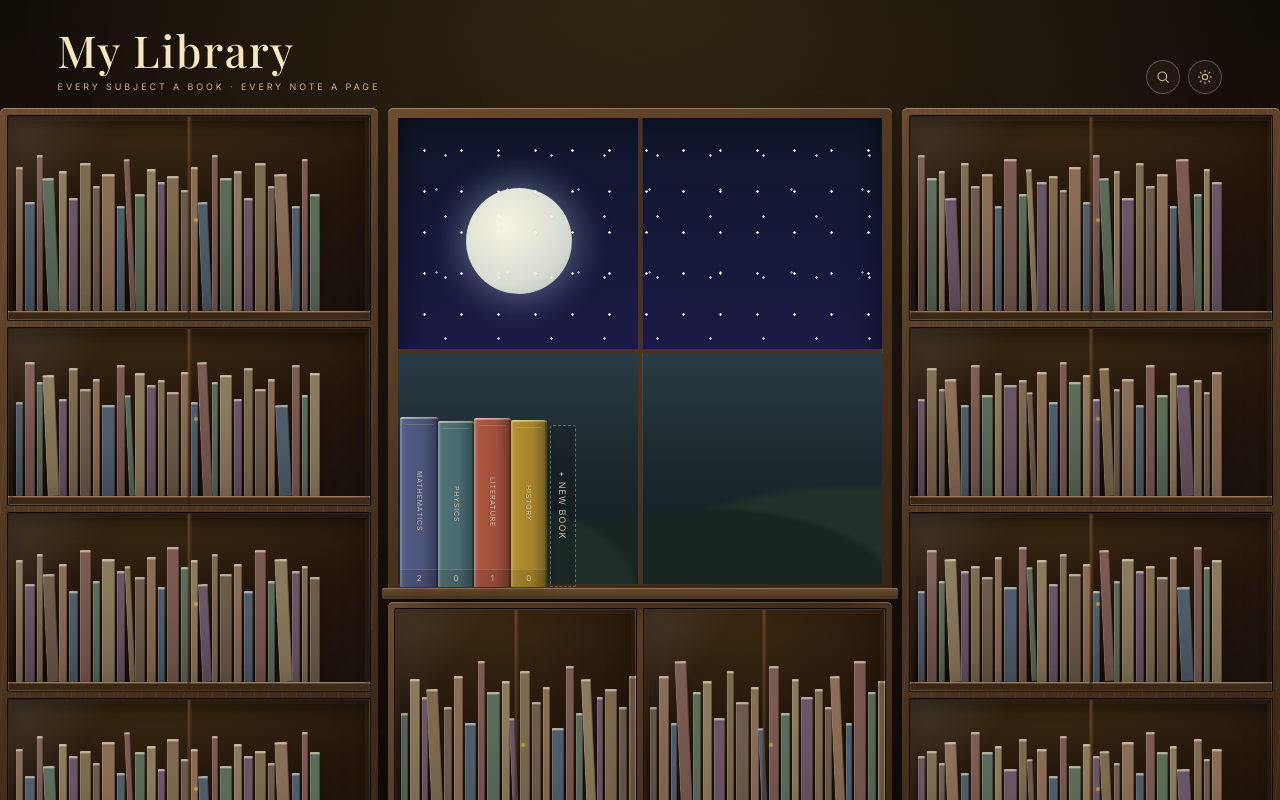
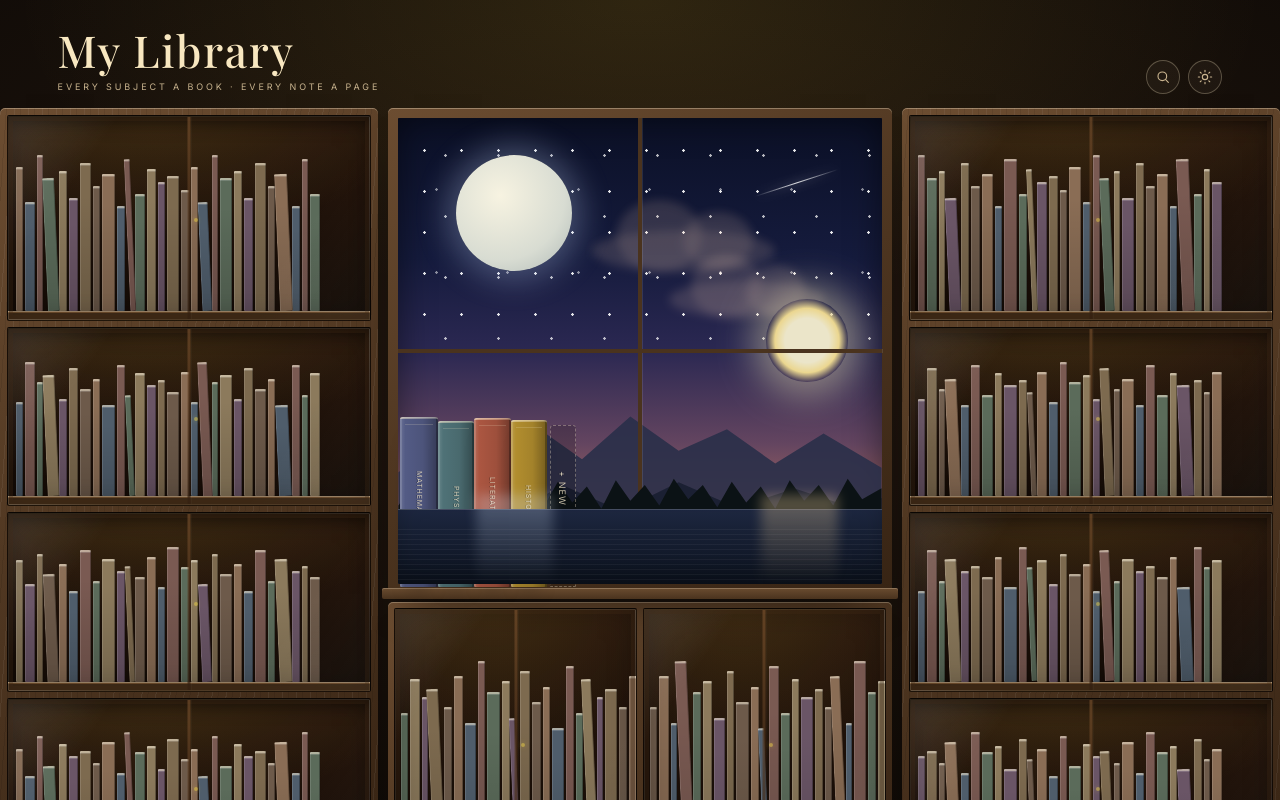
Before and after one commit to olcanaskar/my-library, a Next.js app: page / in a window 1280 px wide. Built offline with nearby package versions, Linux system fonts and the light colour scheme; a web font is replaced by a local one.

Commit message:
feat: enrich the window view with a twilight landscape

```diff
--- a/app/globals.css
+++ b/app/globals.css
@@ -1196,6 +1196,23 @@ input::placeholder {
   --library-bay-glow: rgba(201, 162, 39, 0.12);
   --library-floor-1: #8c6239;
   --library-floor-2: #7e5530;
+  --window-sky: linear-gradient(
+    180deg,
+    #8fbadd 0%,
+    #b9d6e7 35%,
+    #e8dcc2 60%,
+    #f3c79b 82%,
+    #f5b07f 100%
+  );
+  --ridge-far: #8fa3ad;
+  --ridge-mid: #5e7480;
+  --treeline: #2e4a44;
+  --lake-top: #a9c6d2;
+  --lake-bottom: #6f8fa0;
+  --sun-opacity: 1;
+  --moon-opacity: 0.55;
+  --cloud-opacity: 0.9;
+  --stars-opacity: 0;
 
   height: 100dvh;
   overflow: hidden;
@@ -1218,6 +1235,24 @@ html[data-theme="dark"] .library-scene.library-room {
   --library-bay-glow: rgba(253, 224, 71, 0.09);
   --library-floor-1: #3a2a1c;
   --library-floor-2: #2b1e13;
+  --window-sky: linear-gradient(
+    180deg,
+    #0b1026 0%,
+    #151b3d 30%,
+    #2b2852 50%,
+    #644560 70%,
+    #b06d5f 86%,
+    #d88d6d 100%
+  );
+  --ridge-far: #2a2f4a;
+  --ridge-mid: #1b2033;
+  --treeline: #0b1215;
+  --lake-top: #1d2740;
+  --lake-bottom: #0b111c;
+  --sun-opacity: 1;
+  --moon-opacity: 1;
+  --cloud-opacity: 0.45;
+  --stars-opacity: 1;
 
   background:
     radial-gradient(70% 55% at 50% 0%, rgba(253, 224, 71, 0.1), transparent 70%),
@@ -1462,12 +1497,34 @@ html[data-theme="dark"] .library-scene.library-room {
   box-shadow: inset 0 0 34px rgba(0, 0, 0, 0.5);
 }
 
-.library-room .window-sun,
 .library-room .window-moon {
-  top: 15%;
+  top: 8%;
   right: auto;
-  left: 14%;
-  width: 22%;
+  left: 12%;
+  z-index: 2;
+  width: 24%;
+  box-shadow: 0 0 30px 10px rgba(200, 220, 255, 0.28);
+}
+
+.library-room .window-sun {
+  top: 39%;
+  right: 7%;
+  left: auto;
+  z-index: 2;
+  width: 17%;
+  box-shadow: 0 0 34px 14px rgba(255, 244, 200, 0.45);
+}
+
+html[data-theme="light"] .library-room .window-moon {
+  filter: saturate(0.55) brightness(1.2);
+}
+
+html[data-theme="dark"] .library-room .window-sun {
+  filter: saturate(1.15) brightness(0.92);
+}
+
+html[data-theme="dark"] .library-room .window-cloud {
+  background: rgba(255, 214, 186, 0.32);
 }
 
 .library-room .window-stars {
@@ -1475,23 +1532,185 @@ html[data-theme="dark"] .library-scene.library-room {
 }
 
 .library-room .window-cloud-a {
-  top: 22%;
+  top: 24%;
+  left: 40%;
+  width: 38%;
 }
 
 .library-room .window-cloud-b {
-  top: 34%;
-}
-
-.library-room .window-hills {
-  height: 50%;
-}
-
-.library-room .window-sun {
-  box-shadow: 0 0 34px 14px rgba(255, 244, 200, 0.45);
-}
-
-.library-room .window-moon {
-  box-shadow: 0 0 30px 10px rgba(200, 220, 255, 0.28);
+  top: 35%;
+  left: 56%;
+  width: 32%;
+  height: 8%;
+}
+
+.window-shooting-star {
+  position: absolute;
+  top: 11%;
+  right: 9%;
+  z-index: 2;
+  width: 18%;
+  height: 1px;
+  transform: rotate(-18deg);
+  transform-origin: right center;
+  background: linear-gradient(
+    90deg,
+    transparent,
+    rgba(255, 255, 255, 0.9),
+    transparent
+  );
+  filter: drop-shadow(0 0 4px rgba(255, 255, 255, 0.8));
+  opacity: var(--stars-opacity);
+}
+
+.window-ridge {
+  position: absolute;
+  right: 0;
+  bottom: 0;
+  left: 0;
+}
+
+.window-ridge--far {
+  z-index: 3;
+  height: 46%;
+  background: var(--ridge-far);
+  clip-path: polygon(
+    0 48%,
+    8% 34%,
+    18% 46%,
+    28% 26%,
+    38% 42%,
+    48% 22%,
+    58% 38%,
+    68% 28%,
+    78% 44%,
+    88% 30%,
+    100% 46%,
+    100% 100%,
+    0 100%
+  );
+  opacity: 0.9;
+}
+
+.window-ridge--mid {
+  z-index: 4;
+  height: 34%;
+  background: var(--ridge-mid);
+  clip-path: polygon(
+    0 56%,
+    10% 44%,
+    22% 58%,
+    34% 38%,
+    46% 54%,
+    58% 36%,
+    70% 52%,
+    82% 40%,
+    94% 52%,
+    100% 46%,
+    100% 100%,
+    0 100%
+  );
+}
+
+.window-treeline {
+  position: absolute;
+  right: 0;
+  bottom: 13%;
+  left: 0;
+  z-index: 5;
+  height: 17%;
+  background: var(--treeline);
+  clip-path: polygon(
+    0 78%,
+    3% 52%,
+    6% 76%,
+    9% 46%,
+    12% 72%,
+    15% 50%,
+    18% 78%,
+    21% 44%,
+    24% 70%,
+    27% 52%,
+    30% 80%,
+    33% 48%,
+    36% 74%,
+    39% 54%,
+    42% 82%,
+    45% 46%,
+    48% 72%,
+    51% 52%,
+    54% 78%,
+    57% 44%,
+    60% 70%,
+    63% 52%,
+    66% 80%,
+    69% 48%,
+    72% 74%,
+    75% 54%,
+    78% 82%,
+    81% 46%,
+    84% 72%,
+    87% 52%,
+    90% 78%,
+    93% 44%,
+    96% 70%,
+    100% 56%,
+    100% 100%,
+    0 100%
+  );
+}
+
+.window-lake {
+  position: absolute;
+  right: 0;
+  bottom: 0;
+  left: 0;
+  z-index: 6;
+  height: 16%;
+  background: linear-gradient(180deg, var(--lake-top), var(--lake-bottom));
+  box-shadow:
+    inset 0 1px 0 rgba(255, 255, 255, 0.18),
+    inset 0 -12px 22px rgba(0, 0, 0, 0.2);
+}
+
+.window-lake::after {
+  content: "";
+  position: absolute;
+  inset: 22% 0 0;
+  background: repeating-linear-gradient(
+    180deg,
+    transparent 0 4px,
+    rgba(255, 255, 255, 0.07) 4px 5px
+  );
+  opacity: 0.65;
+}
+
+.window-lake-glow {
+  position: absolute;
+  bottom: 0;
+  z-index: 7;
+  width: 16%;
+  height: 19%;
+  filter: blur(6px);
+  opacity: 0.55;
+}
+
+.window-lake-glow--moon {
+  left: 16%;
+  background: linear-gradient(
+    180deg,
+    rgba(220, 235, 255, 0.5),
+    transparent
+  );
+}
+
+.window-lake-glow--sun {
+  right: 9%;
+  background: linear-gradient(
+    180deg,
+    rgba(255, 220, 160, 0.6),
+    transparent
+  );
 }
 
 .window-muntin {
--- a/components/library/LibraryView.tsx
+++ b/components/library/LibraryView.tsx
@@ -104,12 +104,18 @@ export function LibraryView({
         <section className="window-column" aria-label="Window">
           <div className="window-box">
             <div className="window-glass">
+              <span className="window-shooting-star" />
               <span className="window-sun" />
               <span className="window-moon" />
               <span className="window-stars" />
               <span className="window-cloud window-cloud-a" />
               <span className="window-cloud window-cloud-b" />
-              <span className="window-hills" />
+              <span className="window-ridge window-ridge--far" />
+              <span className="window-ridge window-ridge--mid" />
+              <span className="window-treeline" />
+              <span className="window-lake" />
+              <span className="window-lake-glow window-lake-glow--moon" />
+              <span className="window-lake-glow window-lake-glow--sun" />
             </div>
 
             <span aria-hidden="true" className="window-muntin window-muntin--v" />
```
